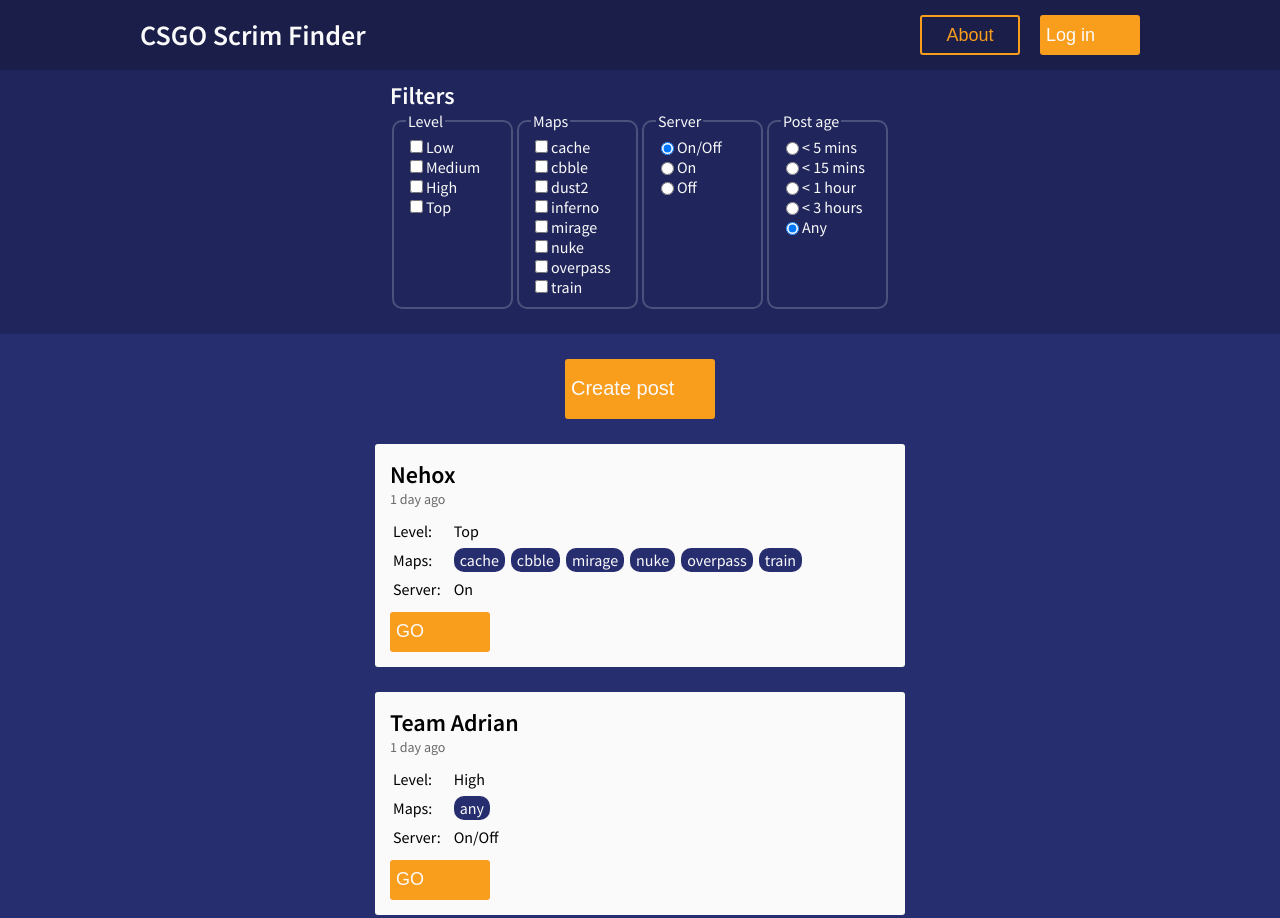
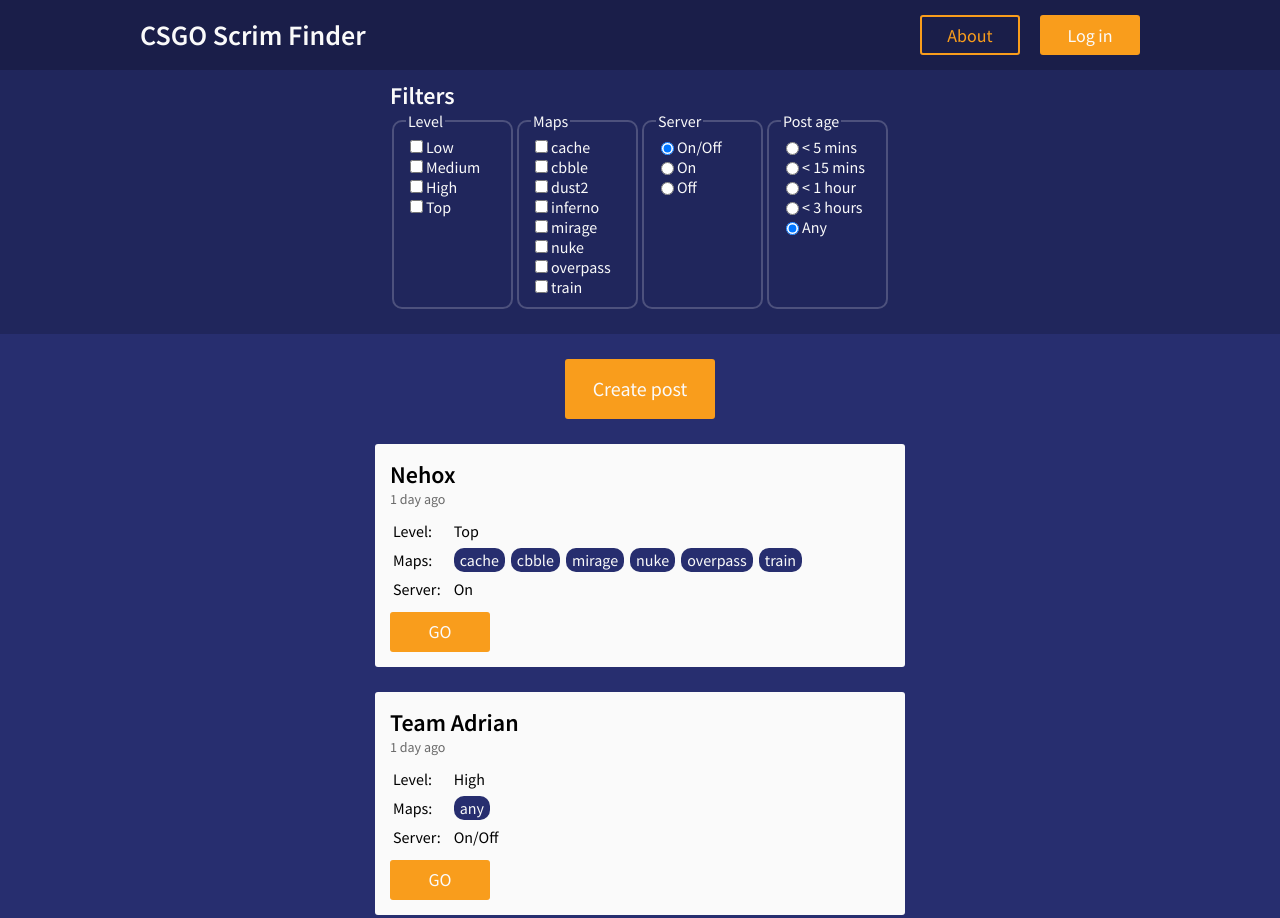
Before and after one commit to nimobeeren/scrim-finder, a React app: page / in a window 1280 px wide. Shown: the top 918 px of the page. Built offline with nearby package versions, Linux system fonts and the light colour scheme.

Commit message:
Fix button label font and centering in Chrome

```diff
--- a/src/styles/components/Button.scss
+++ b/src/styles/components/Button.scss
@@ -1,11 +1,12 @@
 @import '../colors';
 @import '../breakpoints';
+@import '../globals';
 
 .btn {
 	display: inline-flex;
 	flex-direction: column;
 	justify-content: center;
-	align-content: center;
+	align-items: center;
 	width: 100px;
 	height: 40px;
 	background: $accent-color;
@@ -13,6 +14,7 @@
 	border-radius: 3px;
 	font-size: 18px;
 	text-align: center;
+	font-family: $font-stack;
 	color: $white;
 	cursor: pointer;
 }
```
